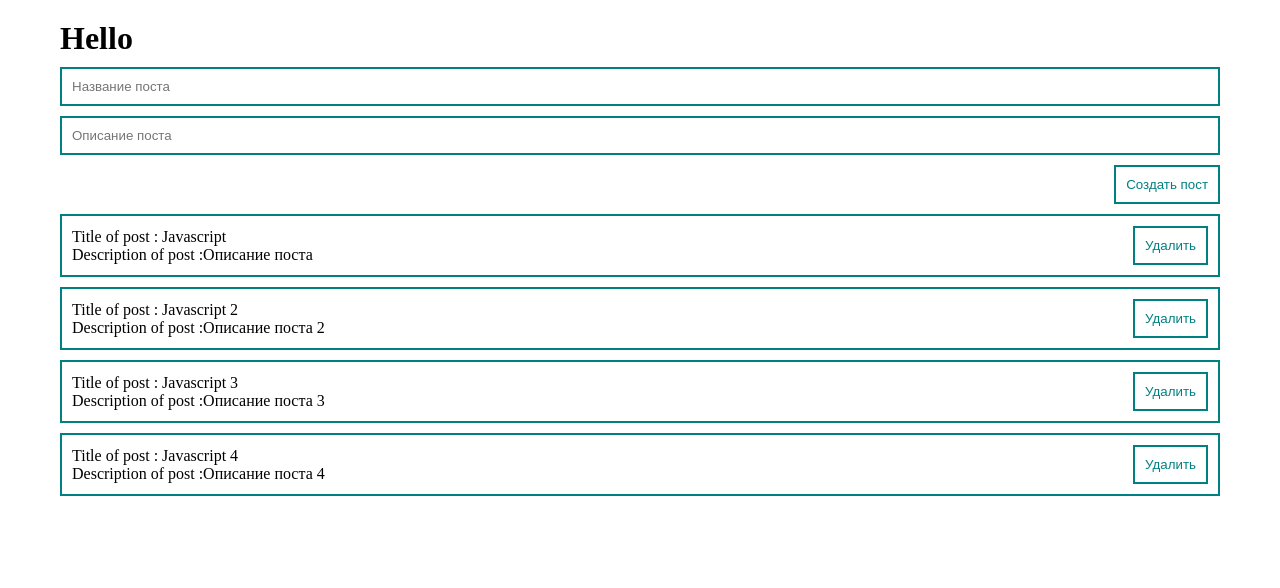
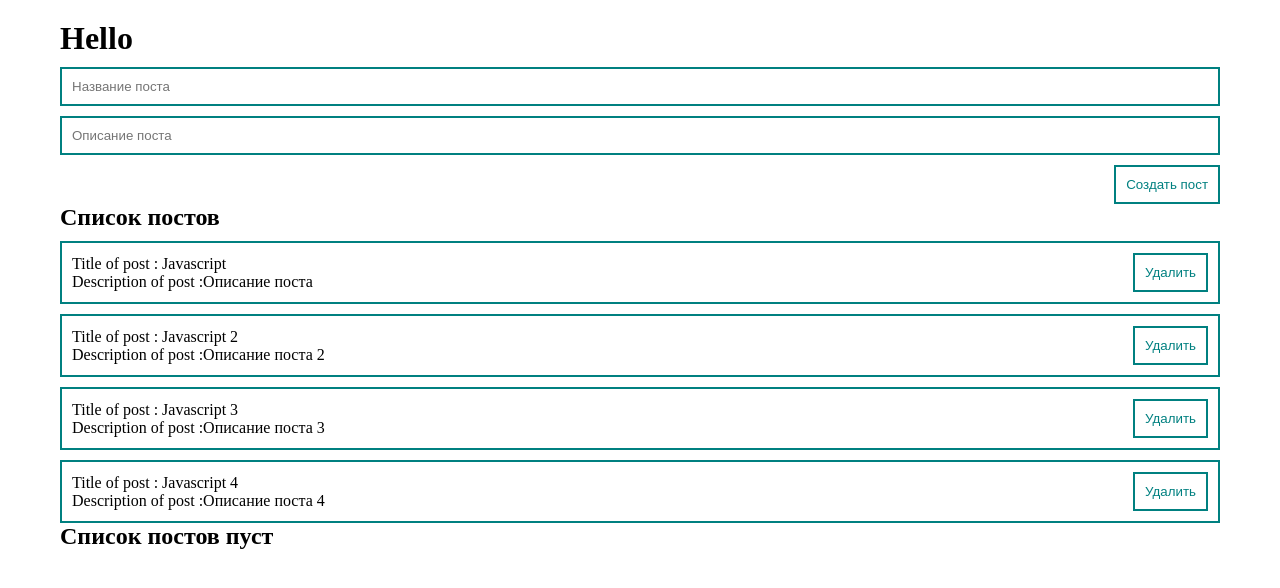
Before and after one commit to Kunduz-rahat/vue, a Vue app: page / in a window 1280 px wide. Shown: the top 588 px of the page. Built offline with nearby package versions, Linux system fonts and the light colour scheme.

Commit message:
conditional drawing

```diff
--- a/src/App.vue
+++ b/src/App.vue
@@ -2,7 +2,7 @@
   <h1>Hello</h1>
 
   <post-form @create='createPost'/>
-  <post-list :posts='posts' />
+  <post-list :posts='posts' @remove="removePost"/>
 </template>
 
 <script>
@@ -28,6 +28,9 @@ export default {
     createPost(post) {
     this.posts.push(post)
     },
+    removePost(post){
+      this.posts = this.posts.filter(p=> p.id !== post.id)
+    }
   },
 };
 </script>
--- a/src/components/PostItem.vue
+++ b/src/components/PostItem.vue
@@ -5,7 +5,7 @@
   <div>Description of post :{{ post.body }}</div>
   </div>
 <div>
-  <my-button>Удалить</my-button>
+  <my-button @click="$emit('remove', post)">Удалить</my-button>
 </div>
 </div>
 
--- a/src/components/PostList.vue
+++ b/src/components/PostList.vue
@@ -1,7 +1,9 @@
 <template>
-  <div  >
-    <post-item :post='post' :key="post.id" v-for="post in posts"/>
+  <div v-if="posts.length > 0" >
+    <h2>Список постов</h2>
+    <post-item :post='post' :key="post.id" v-for="post in posts" @remove="$emit('remove', post)"/>
   </div>
+  <h2>Список постов пуст</h2>
 </template>
 
 <script>
```
